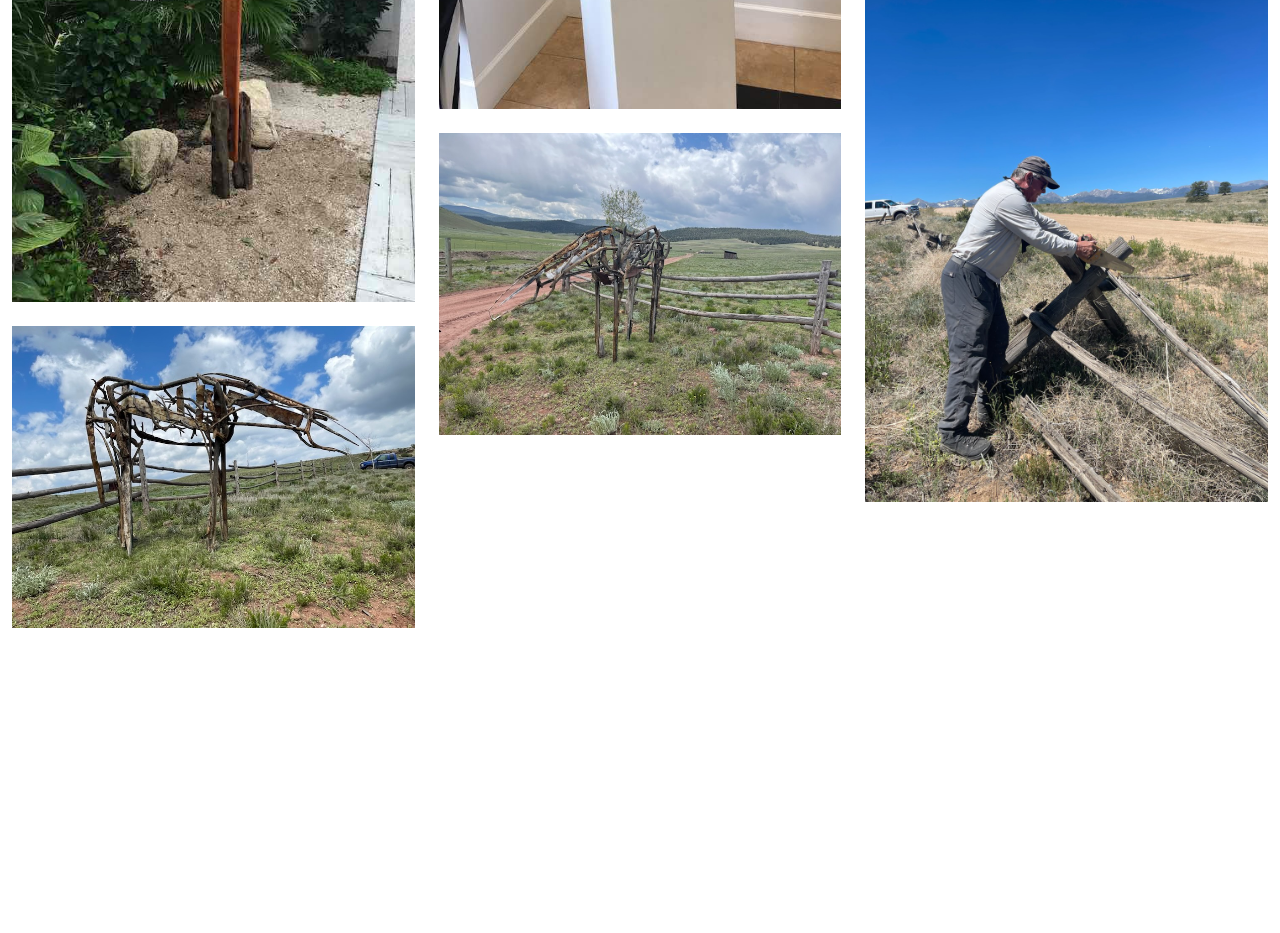
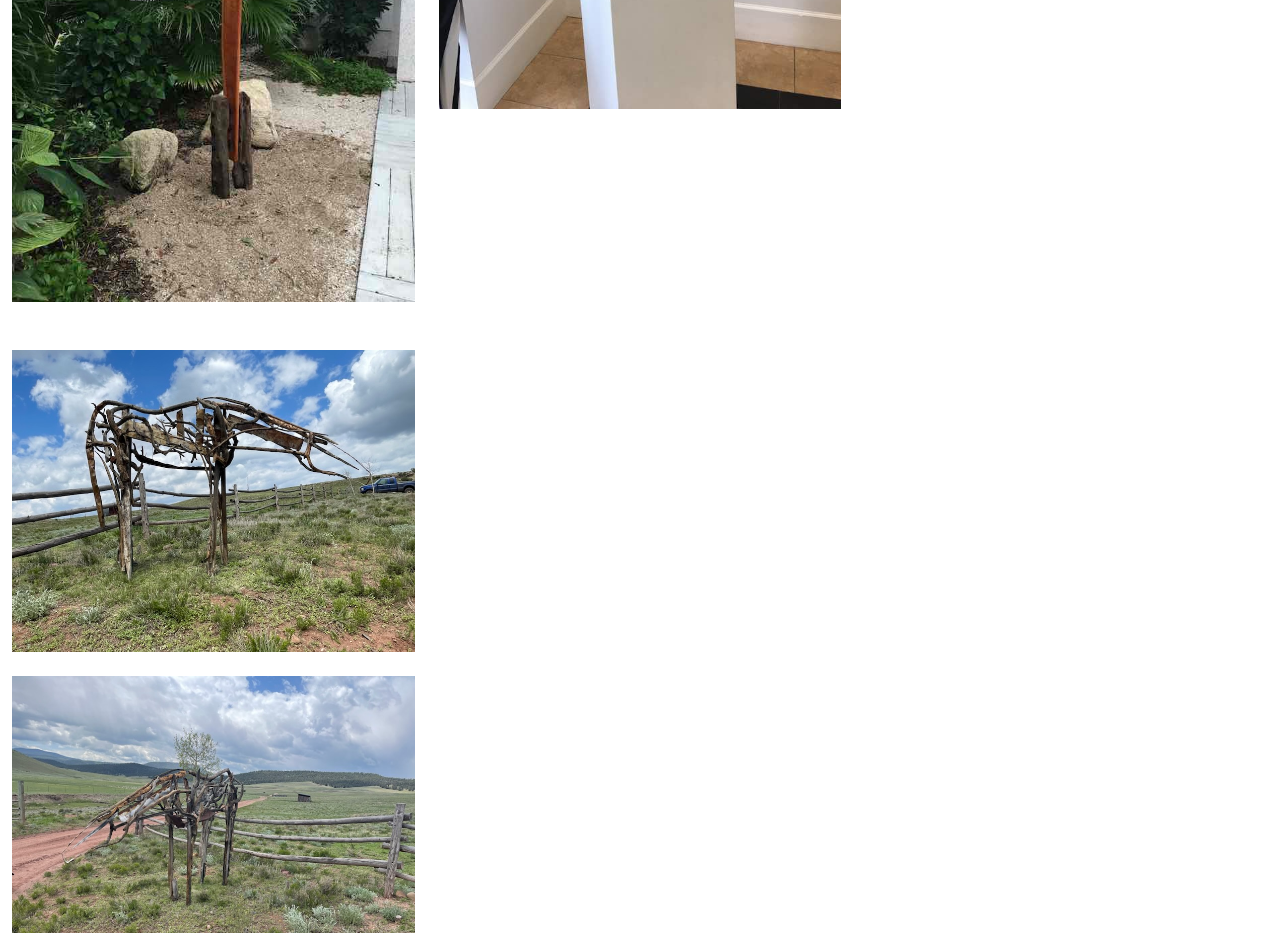
Before and after one commit to ryanecarr/brucecarr.org, a React (Create React App) app: page /gallery in a window 1280 px wide. Shown: the part 1920-2853 px from the top of the page. Before the commit the page ends 2596 px from the top, so only its background shows below. Built offline with nearby package versions, Linux system fonts and the light colour scheme.

Commit message:
Update Gallery.js

```diff
--- a/src/Pages/Gallery/Gallery.js
+++ b/src/Pages/Gallery/Gallery.js
@@ -35,12 +35,6 @@ const Gallery = () => {
             alt=''
             data-wow-delay='0.5s'
           />
-          <img
-            src={art14}
-            className='img-fluid mb-4'
-            alt=''
-            data-wow-delay='0.2s'
-          />
         </div>
         <div className='col-lg-4 col-md-6 mb-4'>
           <img
@@ -63,12 +57,6 @@ const Gallery = () => {
           />
           <img
             src={art10}
-            className='img-fluid mb-4'
-            alt=''
-            data-wow-delay='0.2s'
-          />
-          <img
-            src={art15}
             className='img-fluid mb-4'
             alt=''
             data-wow-delay='0.2s'
@@ -99,11 +87,31 @@ const Gallery = () => {
             alt=''
             data-wow-delay='0.5s'
           />
+        </div>
+        <div className='col-lg-4 col-md-6 mb-4'>
+          <img
+            src={art14}
+            className='img-fluid mb-4'
+            alt=''
+            data-wow-delay='0.2s'
+          />
+          <img
+            src={art15}
+            className='img-fluid mb-4'
+            alt=''
+            data-wow-delay='0.5s'
+          />
           <img
             src={art13}
             className='img-fluid mb-4'
             alt=''
             data-wow-delay='0.2s'
+          />
+          <img
+            src={art16}
+            className='img-fluid mb-4'
+            alt=''
+            data-wow-delay='0.5s'
           />
         </div>
       </div>
```
